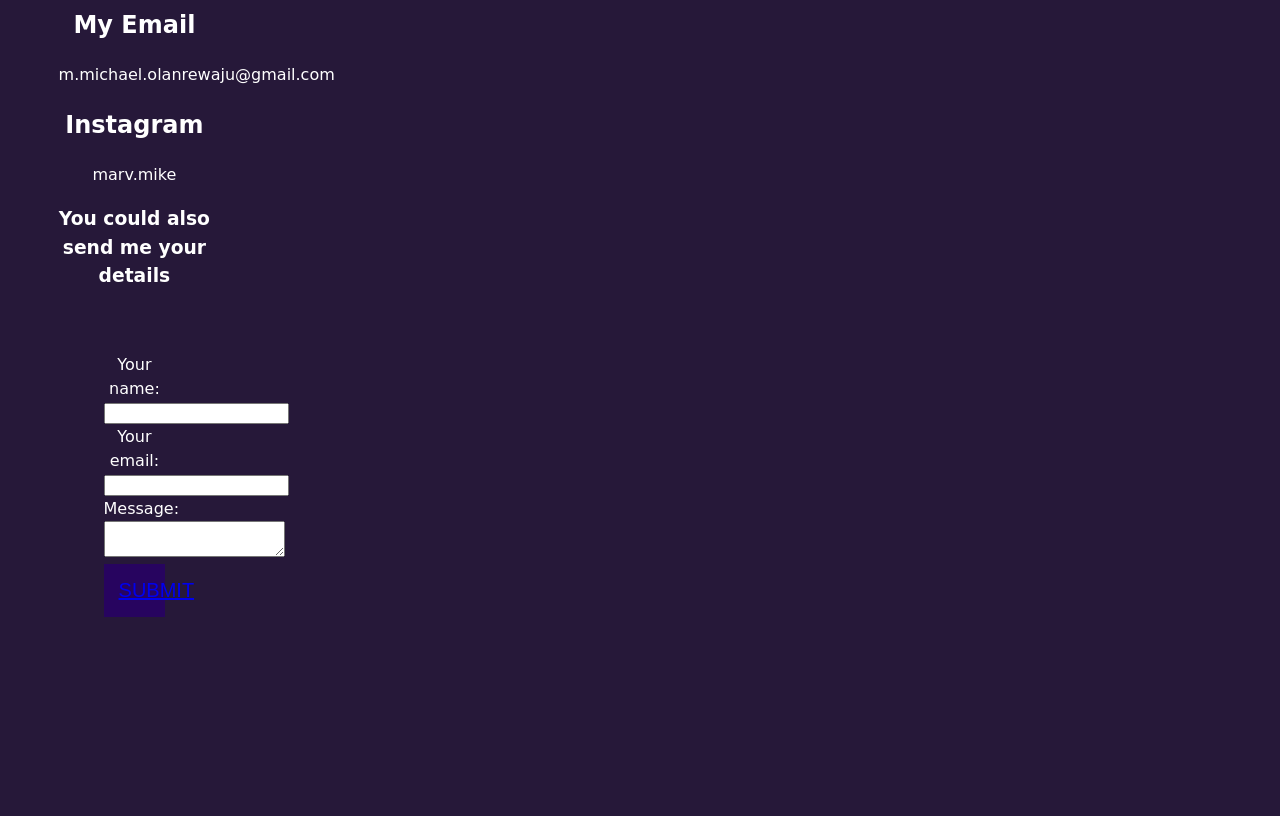
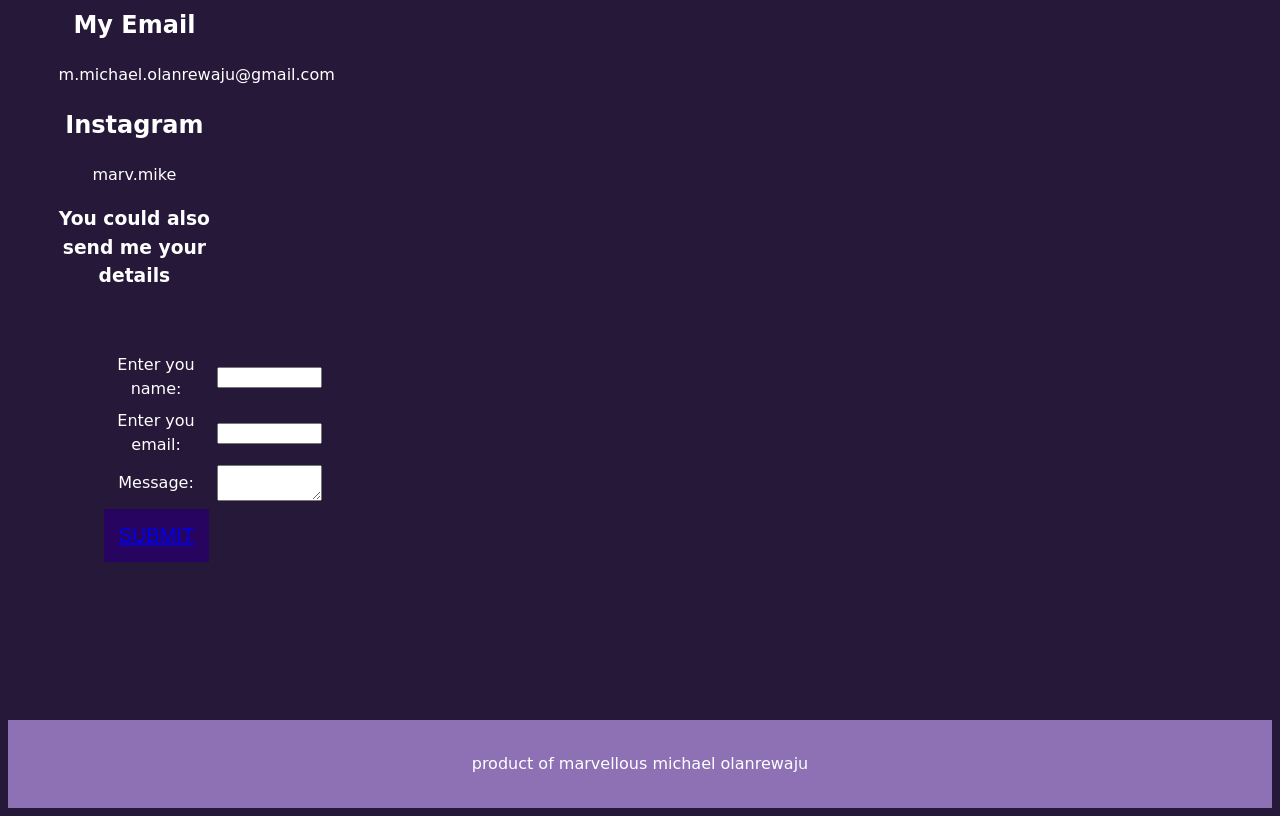
Before and after one commit to marvmike/Website, a plain HTML site: page contact.html in a window 1280 px wide. Shown: the part 656-1472 px from the top of the page. Before the commit the page ends 1439 px from the top, so only its background shows below. Drawn offline with Linux system fonts and the light colour scheme.

Commit message:
column formats

```diff
--- a/contact.html
+++ b/contact.html
@@ -44,14 +44,12 @@
 
 <p><h3> You could also send me your details </h3> </p>
     <form>
-    Your name:
-    <input type=”text” size=”24″ name=”UserName”>
-    Your email:
-    <input type=”text” size=”50″ name=”UserName”>
+      <label for="yourname"> Enter you name: </label> <input type="text" name="name" id="yourname">
+      <label for="yourmail"> Enter you email: </label> <input type="text" name="email" id="yourmail">
     Message: <textarea name=”UserComment” rows=”4″ cols=”20″></textarea>
     <button class="btn" type="submit" name="action" id="send"> <a href="mailto:m.michael.olanrewaju@gmail.com" target="_blank" rel="noopener noreferrer">Submit  </a></button>
     </form>
     </div>
-
+    <footer><p> product of marvellous michael olanrewaju </p></footer>
 </body>
 </html>
--- a/style/style.css
+++ b/style/style.css
@@ -40,11 +40,16 @@ li{
 
 form{
   position: relative;
-  z-index: 1;
   max-width: 300px;
   margin: 0 auto 100px;
   padding: 45px;
   text-align: center;
+
+  display: grid;
+  width: 400px;
+  grid-template-columns: 50% 50%;
+  align-items: center;
+  grid-gap: .5em;
 }
 
 .btn:hover{
@@ -61,3 +66,9 @@ form{
   font-size: 20px;
   cursor: pointer;
 }
+
+
+.pfp{
+  width:350px;
+  height:550px;
+}
```
Also changed, not shown: index.html (+4 -2 lines), portfolio.html (+1 -1 lines), sitereport.html (+2 -4 lines).
